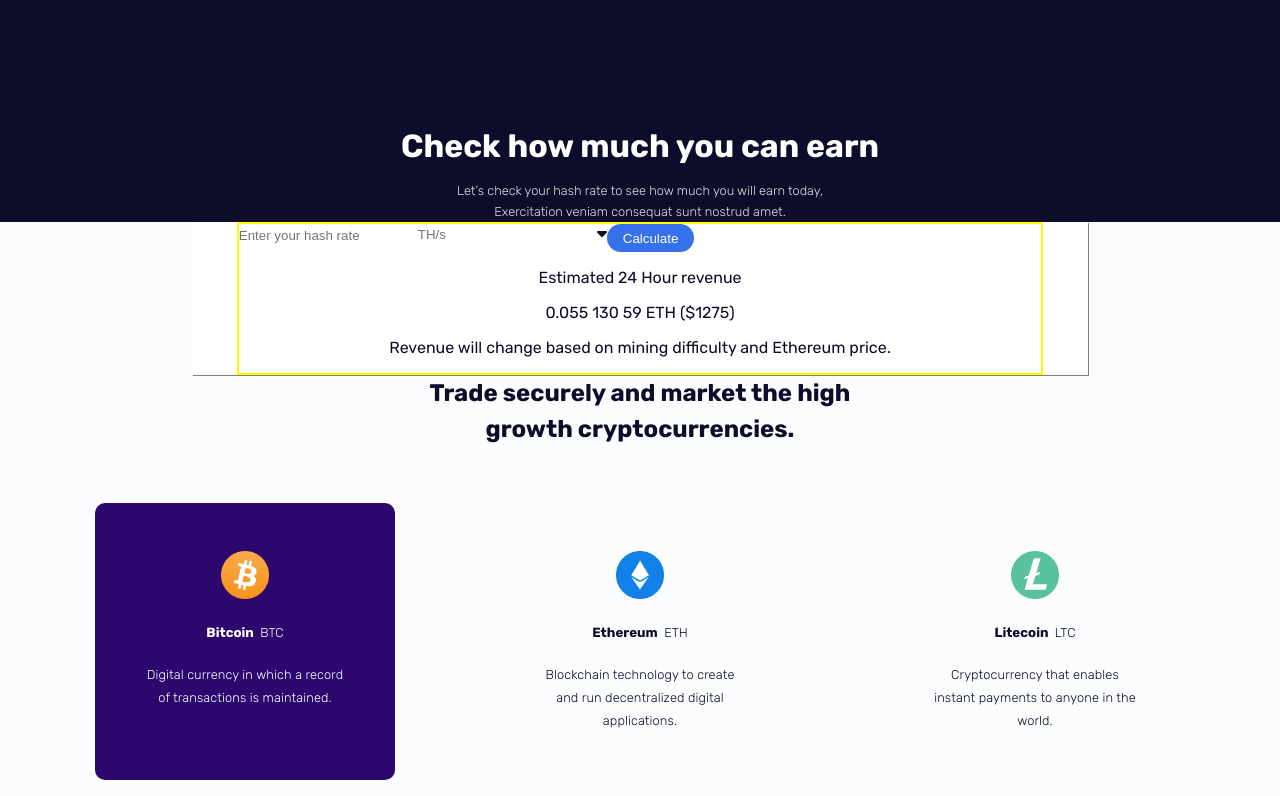
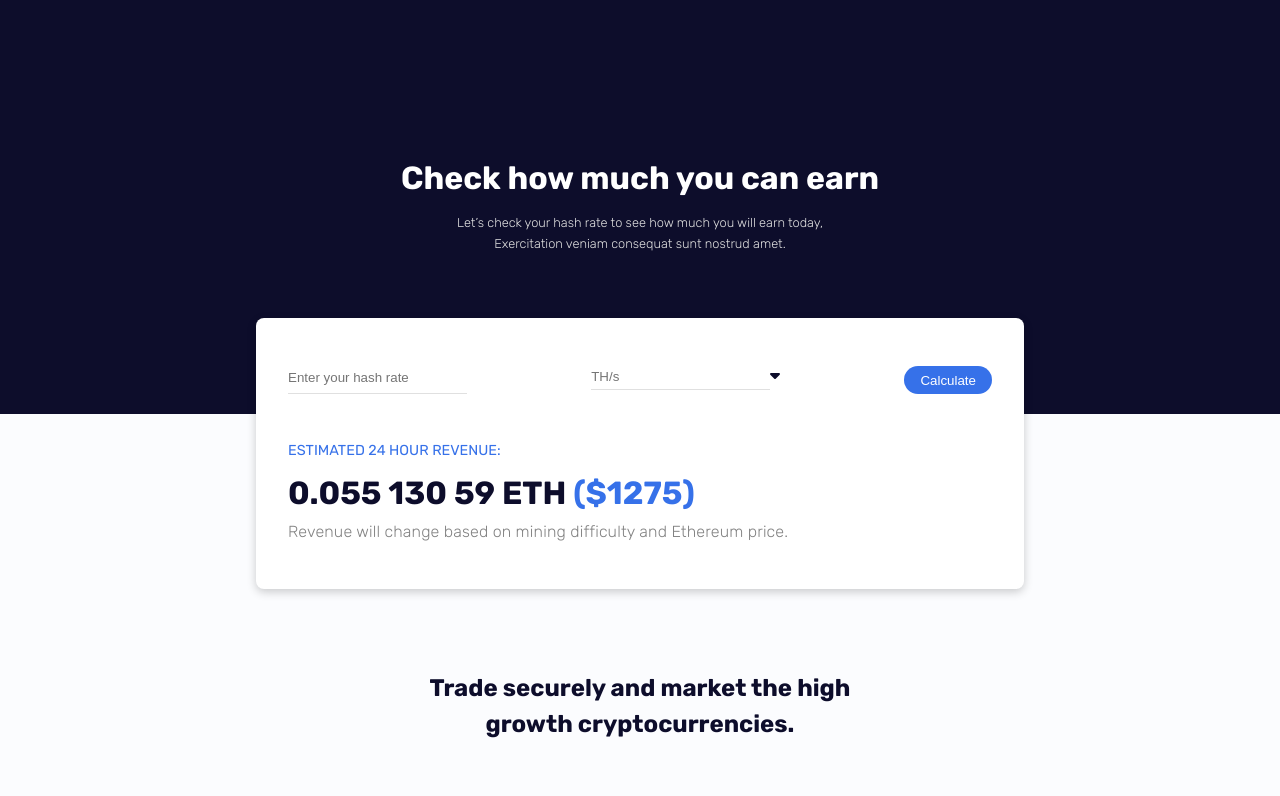
Before and after one commit to The-indigo/crappo, a React (Create React App) app: page / in a window 1280 px wide. Shown: the part 1480-2276 px from the top of the page. Built offline with nearby package versions, Linux system fonts and the light colour scheme.

Commit message:
positioning

```diff
--- a/src/components/Intro/Home.css
+++ b/src/components/Intro/Home.css
@@ -80,6 +80,11 @@
     border-bottom: 1px solid rgba(255, 255, 255, 0.4);
     outline: none;
 }
+
+.trade-section-hash-rate-form input {
+    border-bottom: 1px solid #E0E0E0;
+}
+
 
 .startmining-input-div input {
     margin-top: .5rem;
@@ -194,7 +199,9 @@
     /*********************** Check section****************************************/
     .check-section {
         text-align: center;
-        margin-top: 10rem;
+        margin-top: 12rem;
+        padding-bottom: 10rem;
+        position: relative;
     }
 
     .check-section h3 {
@@ -214,27 +221,70 @@
 
     /*********************** Trade section****************************************/
 
-
     .trade-section-hash-rate-div {
         background-color: #fff;
-        width: 70%;
-        box-shadow: 1px 1px grey;
-        margin: 0 auto;
+        padding: 3rem 2rem 2rem 2rem;
+        /* padding-bottom: 2rem; */
+        width: 60%;
+        box-shadow: 0 3px 10px rgb(0 0 0 / 0.2);
+        border-radius: 8px;
+        position: absolute;
+        top: -6rem;
+        left: 0;
+        right: 0;
+        margin: auto;
     }
 
-    .trade-section-hash-container {
+    /* .trade-section-hash-container {
         border: 2px solid yellow;
         width: 90%;
         margin: 0 auto;
-    }
+    } */
 
     .trade-section-hash-rate-form {
         display: flex;
+        justify-content: space-between;
+        margin-bottom: 3rem;
+    }
+
+    .trade-section-hash-rate-estimated {
+        text-align: start;
+        margin-top: 2rem;
+    }
+
+    .trade-section-estimated-hour {
+        color: #3671E9;
+        font-size: .9rem;
+        text-transform: uppercase;
+        font-weight: 500;
+    }
+
+    .trade-section-estimated-eth {
+        color: #0D0D2B;
+        font-size: 2rem;
+        margin-top: 0;
+        margin-bottom: 10px;
+        font-weight: 700;
+
+    }
+
+    .trade-section-estimated-eth span {
+        color: #3671E9;
+    }
+
+    .trade-section-estimated-revenue {
+        font-weight: 100;
+        font-size: 1rem;
+        letter-spacing: 0.01em;
+        color: #828282;
+        margin-top: 0;
     }
 
     .trade-section {
         text-align: center;
         padding-bottom: 4rem;
+        position: relative;
+        padding-top: 16rem;
     }
 
     .trade-section h4 {
@@ -335,6 +385,7 @@
     .features-section-card-text-div p {
         font-size: .8rem;
         font-weight: 100;
+        line-height: 28px;
         color: #E0E0E0;
         margin-bottom: 2rem;
     }
--- a/src/components/Intro/Home.js
+++ b/src/components/Intro/Home.js
@@ -96,15 +96,15 @@
           <div className="trade-section-hash-rate-form">
             <input type={"text"} placeholder="Enter your hash rate" />
             <div>
-              <input type={"text"} placeholder="TH/s" />
+              <input type={"text"} placeholder="TH/s"/>
               <FontAwesomeIcon icon={faCaretDown} />
             </div>
             <Button buttonText={"Calculate"}/>
           </div>
-          <div>
-            <p>Estimated 24 Hour revenue</p>
-            <p>0.055 130 59 ETH <span>($1275)</span></p>
-            <p>Revenue will change based on mining difficulty and Ethereum price.</p>
+          <div className="trade-section-hash-rate-estimated">
+            <p className="trade-section-estimated-hour">Estimated 24 Hour revenue:</p>
+            <p className="trade-section-estimated-eth">0.055 130 59 ETH <span>($1275)</span></p>
+            <p className="trade-section-estimated-revenue">Revenue will change based on mining difficulty and Ethereum price.</p>
           </div>
           </div>
         </div>
```
